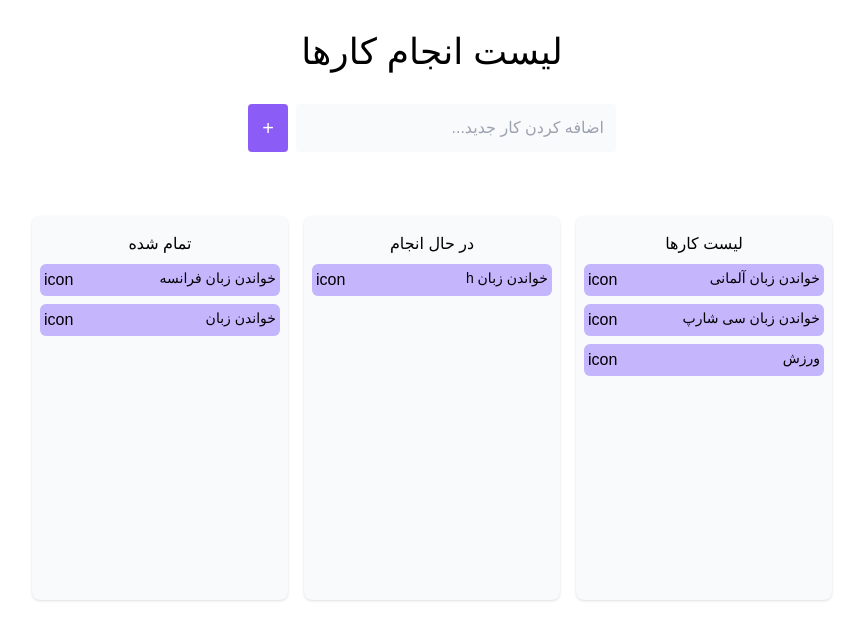
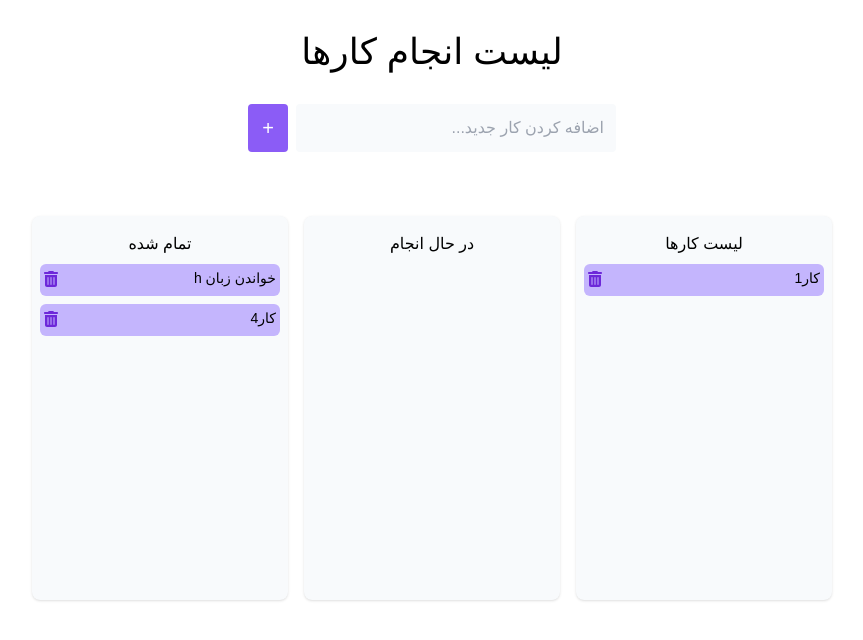
Before and after one commit to FahimePourbarzegary/todo-app-react-tailwind, a React (Create React App) app: page / in a window 1280 px wide. Shown: the top 640 px of the page, without its empty margins (396-1259 px from the left). Built offline with nearby package versions, Linux system fonts and the light colour scheme; data requests are answered from the project's data file.

Commit message:
delete  data of task into server

```diff
--- a/data/db.json
+++ b/data/db.json
@@ -1,34 +1,19 @@
 {
   "tasks": [
     {
-      "id": 1,
-      "name": "خواندن زبان آلمانی",
-      "category": "todo"
-    },
-    {
-      "id": 2,
-      "name": "خواندن زبان فرانسه",
+      "id": 6,
+      "name": "خواندن زبان h",
       "category": "done"
     },
     {
-      "id": 3,
-      "name": "خواندن زبان سی شارپ",
-      "category": "todo"
+      "name": "کار4",
+      "category": "done",
+      "id": 7
     },
     {
-      "id": 4,
-      "name": "ورزش",
-      "category": "todo"
-    },
-    {
-      "id": 5,
-      "name": "خواندن زبان ",
-      "category": "done"
-    },
-    {
-      "id": 6,
-      "name": "خواندن زبان h",
-      "category": "inProgress"
+      "name": "کار1",
+      "category": "todo",
+      "id": 8
     }
   ]
 }
--- a/package.json
+++ b/package.json
@@ -3,6 +3,9 @@
   "version": "0.1.0",
   "private": true,
   "dependencies": {
+    "@fortawesome/fontawesome-svg-core": "^6.2.0",
+    "@fortawesome/free-solid-svg-icons": "^6.2.0",
+    "@fortawesome/react-fontawesome": "^0.2.0",
     "@testing-library/jest-dom": "^5.16.5",
     "@testing-library/react": "^13.4.0",
     "@testing-library/user-event": "^13.5.0",
--- a/src/App.js
+++ b/src/App.js
@@ -73,6 +73,7 @@ const App = () => {
             onDragStart={handleDragStart}
             category={t.category}
             id={t.id}
+            deleteTaskHandler={()=>deleteTaskHandler(t.id)}
           />,
         ],
       }))
@@ -89,7 +90,15 @@ const App = () => {
       console.log(error);
     }
   };
-
+  const deleteTaskHandler = async (id) => {
+    try {
+      await axios.delete(`http://localhost:3001/tasks/${id}`);
+      const { data } = await axios.get("http://localhost:3001/tasks");
+      setTasks(data);
+    } catch (error) {
+      console.log(error);
+    }
+  };
   if (!categories || !tasks)
     return <p className=" text-center">درحال بارگیری اطلاعات...</p>;
   return (
--- a/src/Components/ToDo.jsx
+++ b/src/Components/ToDo.jsx
@@ -1,4 +1,6 @@
-const ToDo = ({ name, onDragStart, id, category }) => {
+import { FontAwesomeIcon } from "@fortawesome/react-fontawesome";
+import { faTrashCan } from "@fortawesome/free-solid-svg-icons";
+const ToDo = ({ name, onDragStart, id, category, deleteTaskHandler }) => {
   return (
     <div
       className="flex justify-between bg-violet-300  rounded-md p-1 mb-2 cursor-pointer transition-all  max-h-40"
@@ -6,7 +8,13 @@ const ToDo = ({ name, onDragStart, id, category }) => {
       draggable
     >
       <p className="text-sm">{name}</p>
-      <span>icon</span>
+      <span>
+        <FontAwesomeIcon
+          icon={faTrashCan}
+          color="#6d28d9"
+          onClick={deleteTaskHandler}
+        />
+      </span>
     </div>
   );
 };
```
Also changed, not shown: 1 other file (tests, documents, lock files or other folders).
